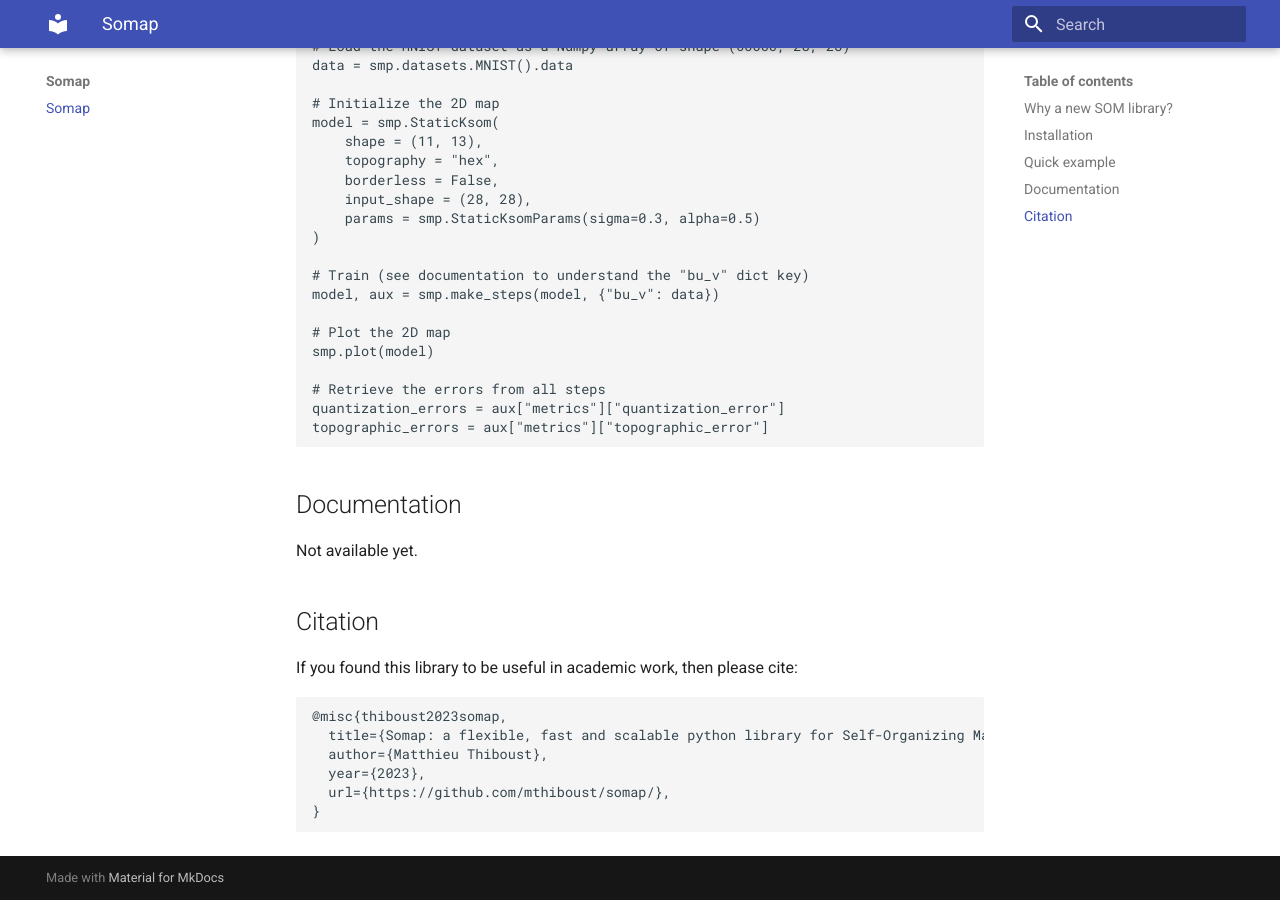
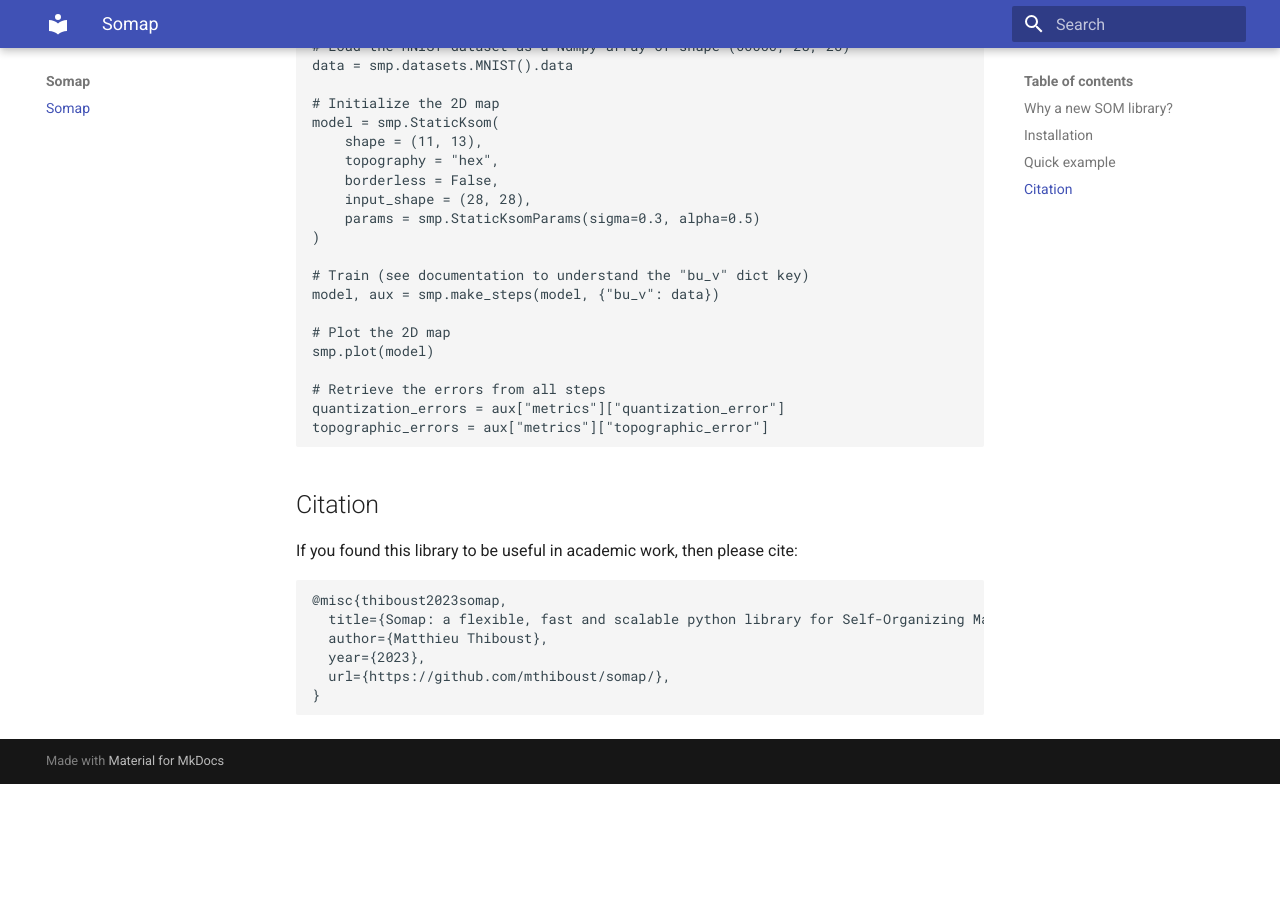
Before and after one commit to mthiboust/somap, an MkDocs documentation site: the page built from docs/index.md, in a window 1280 px wide and 900 px high, scrolled down 1259 px. Built offline with MkDocs 1.6.1 and Material for MkDocs 9.7.7, drawn with Linux system fonts in a browser that asks for light colours; after the commit the page ends 2043 px from its top, so only the background shows below that.

````diff
--- a/docs/index.md
+++ b/docs/index.md
@@ -55,10 +55,6 @@ quantization_errors = aux["metrics"]["quantization_error"]
 topographic_errors = aux["metrics"]["topographic_error"]
 ```
 
-## Documentation
-
-Not available yet.
-
 ## Citation
 
 If you found this library to be useful in academic work, then please cite:
````
Also changed, not shown: README.md (+2 -1 lines).
